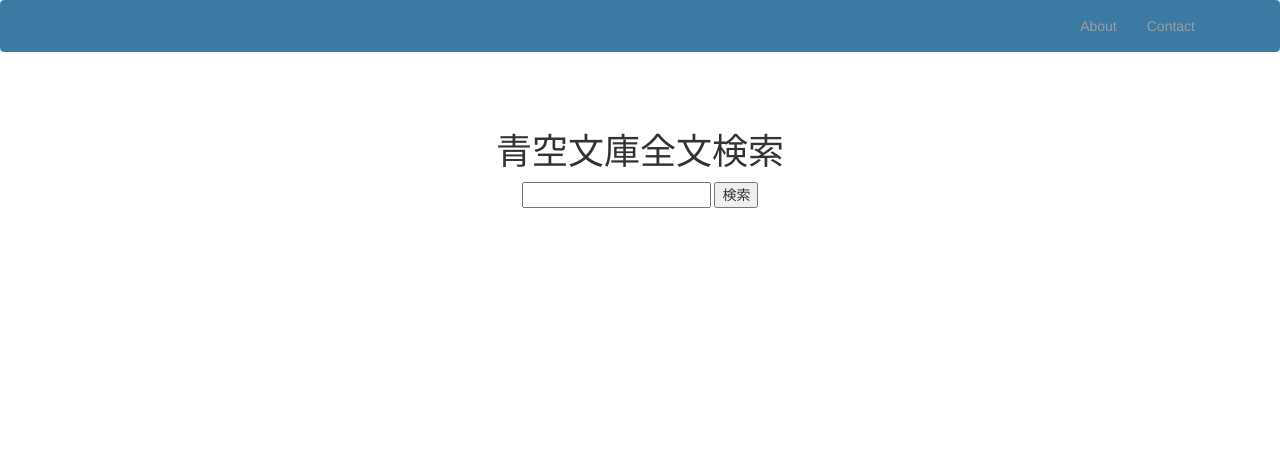
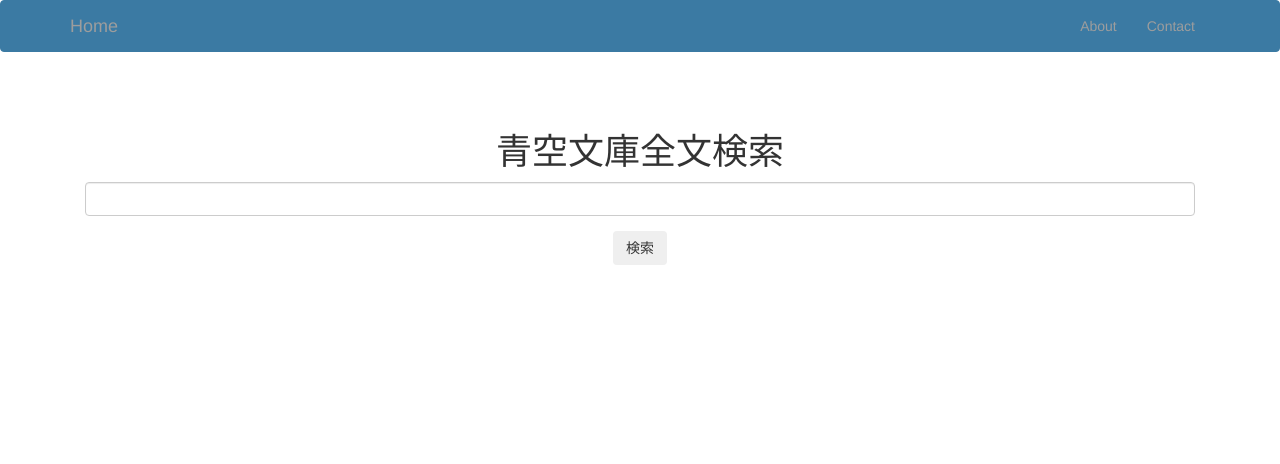
Before and after one commit to morinokami/aozora-search, a Flask app: page / in a window 1280 px wide. Shown: the top 464 px of the page. Run offline with Flask 2, Linux system fonts and the light colour scheme; some libraries are stand-ins or nearby versions.

Commit message:
Add home button

```diff
--- a/app/static/style/style.css
+++ b/app/static/style/style.css
@@ -8,7 +8,7 @@ body {
   background-color: #fff;
 }
 
-.navbar-inverse {
+.navbar {
   background-color: #3B7AA3;
   border-color: #3B7AA3;
 }
--- a/app/templates/base.html
+++ b/app/templates/base.html
@@ -11,6 +11,9 @@
 {% block navbar %}
     <nav class="navbar navbar-inverse" role="navigation">
         <div class="container">
+            <div class="navbar-header">
+                <a href="/" class="navbar-brand">Home</a>
+            </div>
             <div id="navbar" class="collapse navbar-collapse">
                 <ul class="nav navbar-nav navbar-right">
                     <li><a href="/about">About</a></li>
--- a/app/templates/index.html
+++ b/app/templates/index.html
@@ -4,8 +4,10 @@
     <div class="main-top">
         <h1>青空文庫全文検索</h1>
         <form action="/search">
-            {{ form.q() }}
-            <input type="submit" value="検索">
+            <div class="form-group">
+              {{ form.q(class='form-control') }}
+            </div>
+            <button type="submit" class="btn">検索</button>
         </form>
     </div>
 {% endblock %}
```
